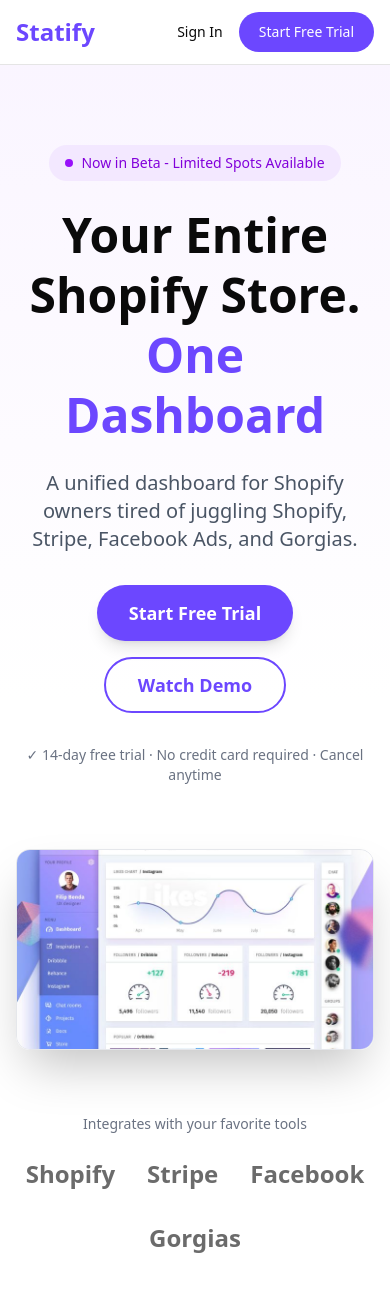
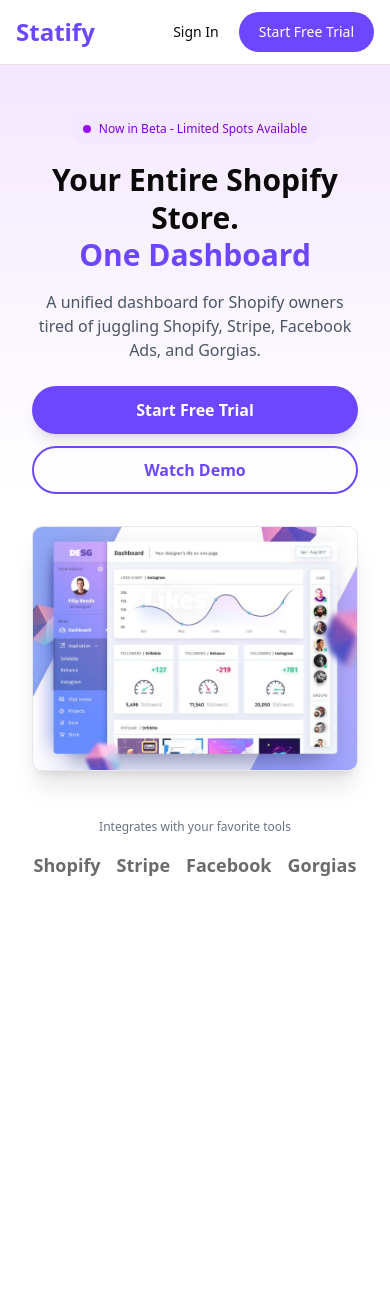
Before and after one commit to JOSEPH-Inalegwu/docket, a Next.js app: page / in a window 390 px wide. Shown: the top 1292 px of the page. After the commit the page ends 927 px from the top, so only its background shows below. Built offline with nearby package versions, Linux system fonts and the light colour scheme; no server answers.

Commit message:
Refactor dashboard and landing pages with authentication and navigation updates

```diff
--- a/app/(dashboard)/dashboard/page.tsx
+++ b/app/(dashboard)/dashboard/page.tsx
@@ -2,7 +2,7 @@
 
 const page = () => {
   return (
-    <div>Dashbord</div>
+    <div>MAIN DASHBOARD</div>
   )
 }
 
--- a/app/page.tsx
+++ b/app/page.tsx
@@ -1,8 +1,16 @@
+import { auth } from "@clerk/nextjs/server";
+import { redirect } from "next/navigation";
 import Hero from "@/components/landing/hero";
 import LandingNavbar from '@/components/navigation/landing-navbar'
 
 
-export default function LandingPage() {
+export default async function LandingPage() {
+  const { userId } = await auth();
+
+  if (userId) {
+    redirect("/dashboard");
+  }
+
   return (
     <main>
         <LandingNavbar />
--- a/components/landing/hero.tsx
+++ b/components/landing/hero.tsx
@@ -4,64 +4,82 @@
 
 export default function Hero() {
   return (
-    <section className="relative container mx-auto px-4 py-20 text-center overflow-hidden">
+    <section
+      className="relative container mx-auto px-4 sm:px-6 lg:px-8 py-12 sm:py-16 md:py-20 lg:py-24 text-center overflow-hidden"
+      aria-labelledby="hero-heading"
+    >
       {/* Background gradient decoration */}
-      <div className="absolute inset-0 -z-10 bg-gradient-to-b from-purple-50 via-white to-white"></div>
+      <div
+        className="absolute inset-0 -z-10 bg-gradient-to-b from-purple-100 via-white to-white"
+        aria-hidden="true"
+      ></div>
 
       {/* Badge */}
-      <div className="inline-flex items-center gap-2 px-4 py-2 rounded-full bg-purple-100 text-purple-700 text-sm font-medium mb-6">
-        <span className="flex h-2 w-2 rounded-full bg-purple-600"></span>
-        Now in Beta - Limited Spots Available
+      <div className="inline-flex items-center gap-2 px-3 sm:px-4 py-2 rounded-full bg-purple-100 text-purple-700 text-xs sm:text-sm font-medium mb-4 sm:mb-6">
+        <span className="flex h-2 w-2 rounded-full bg-purple-600" aria-hidden="true"></span>
+        <span>Now in Beta - Limited Spots Available</span>
       </div>
 
-      <h1 className="text-5xl md:text-6xl font-bold mb-6 leading-tight">
+      <h1
+        id="hero-heading"
+        className="text-3xl sm:text-4xl md:text-5xl lg:text-6xl xl:text-7xl font-bold mb-4 sm:mb-6 leading-tight px-4"
+      >
         Your Entire Shopify Store. <br />
         <span className="text-[#6c47ff]">One Dashboard</span>
       </h1>
 
-      <p className="text-xl text-gray-600 mb-8 max-w-2xl mx-auto">
+      <p className="text-base sm:text-lg md:text-xl text-gray-600 mb-6 sm:mb-8 max-w-2xl mx-auto px-4">
         A unified dashboard for Shopify owners tired of juggling Shopify, Stripe, Facebook Ads, and Gorgias.
       </p>
 
       {/* CTA Buttons */}
-      <div className="flex flex-col sm:flex-row items-center justify-center gap-4 mb-8">
+      <div className="flex flex-col sm:flex-row items-center justify-center gap-3 sm:gap-4 mb-8 sm:mb-12 px-4">
         <SignUpButton mode="modal">
-          <button className="bg-[#6c47ff] text-white rounded-full font-semibold text-lg h-14 px-8 hover:bg-[#5a3ad1] transition-all shadow-lg hover:shadow-xl hover:scale-105">
+          <button
+            className="w-full sm:w-auto bg-[#6c47ff] text-white rounded-full font-semibold text-base sm:text-lg h-12 sm:h-14 px-6 sm:px-8 hover:bg-[#5a3ad1] transition-all shadow-lg hover:shadow-xl hover:scale-105 active:scale-100"
+            aria-label="Start your free trial"
+          >
             Start Free Trial
           </button>
         </SignUpButton>
 
-        <button className="border-2 border-[#6c47ff] text-[#6c47ff] rounded-full font-semibold text-lg h-14 px-8 hover:bg-[#6c47ff] hover:text-white transition-all">
+        <button
+          className="w-full sm:w-auto border-2 border-[#6c47ff] text-[#6c47ff] rounded-full font-semibold text-base sm:text-lg h-12 sm:h-14 px-6 sm:px-8 hover:bg-purple-50 transition-all active:scale-95 cursor-pointer"
+          aria-label="Watch product demonstration"
+        >
           Watch Demo
         </button>
       </div>
 
-      {/* Trust Badge */}
-      <p className="text-sm text-gray-500 mb-16">
-        ✓ 14-day free trial · No credit card required · Cancel anytime
-      </p>
-
       {/* Dashboard Preview */}
-      <div className="max-w-5xl mx-auto">
-        <div className="rounded-xl shadow-2xl border border-gray-200 overflow-hidden bg-gradient-to-br from-purple-50 to-blue-50 aspect-video flex items-center justify-center">
+      <div className="max-w-5xl mx-auto px-4 mb-12 sm:mb-16">
+        <div className="rounded-lg sm:rounded-xl shadow-xl sm:shadow-2xl border border-gray-200 overflow-hidden bg-gradient-to-br from-purple-50 to-blue-50">
           <Image
             src="/images/Hero-Dashboard.jpeg"
-            alt="Dashboard Preview"
+            alt="Unified Shopify dashboard showing analytics, integrations with Stripe, Facebook Ads, and Gorgias customer support"
             width={1200}
             height={675}
-            className="object-cover w-full h-full"
+            className="object-cover w-full h-auto"
+            priority
+            sizes="(max-width: 640px) 100vw, (max-width: 1024px) 90vw, 1200px"
           />
         </div>
       </div>
 
       {/* Integration Logos */}
-      <div className="mt-16">
-        <p className="text-sm text-gray-500 mb-6">Integrates with your favorite tools</p>
-        <div className="flex items-center justify-center gap-8 flex-wrap opacity-60 grayscale">
-          <span className="text-2xl font-bold">Shopify</span>
-          <span className="text-2xl font-bold">Stripe</span>
-          <span className="text-2xl font-bold">Facebook</span>
-          <span className="text-2xl font-bold">Gorgias</span>
+      <div className="mt-12 sm:mt-16 px-4">
+        <p className="text-xs sm:text-sm text-gray-500 mb-4 sm:mb-6">
+          Integrates with your favorite tools
+        </p>
+        <div
+          className="flex items-center justify-center gap-4 sm:gap-6 md:gap-8 flex-wrap opacity-60 grayscale"
+          role="list"
+          aria-label="Integration partners"
+        >
+          <span className="text-lg sm:text-xl md:text-2xl font-bold" role="listitem">Shopify</span>
+          <span className="text-lg sm:text-xl md:text-2xl font-bold" role="listitem">Stripe</span>
+          <span className="text-lg sm:text-xl md:text-2xl font-bold" role="listitem">Facebook</span>
+          <span className="text-lg sm:text-xl md:text-2xl font-bold" role="listitem">Gorgias</span>
         </div>
       </div>
     </section>
--- a/components/navigation/dashboard-navbar.tsx
+++ b/components/navigation/dashboard-navbar.tsx
@@ -1,9 +1,55 @@
-import React from 'react'
+import Link from 'next/link'
+import { UserButton } from '@clerk/nextjs'
 
-const DashboardNavbar = () => {
+export default function DashboardNavbar() {
   return (
-    <div>dashboard-navbar</div>
+    <header className="sticky top-0 z-50 w-full border-b bg-white shadow-sm">
+      <div className="container mx-auto flex h-16 items-center justify-between px-4 sm:px-6 lg:px-8">
+        {/* Logo */}
+        <Link href="/dashboard" className="flex items-center space-x-2">
+          <span className="text-2xl font-bold text-[#6c47ff]">Statify</span>
+        </Link>
+
+        {/* Navigation Links */}
+        <nav className="hidden md:flex items-center space-x-6">
+          <Link
+            href="/dashboard"
+            className="text-sm font-medium text-gray-700 hover:text-[#6c47ff] transition-colors"
+          >
+            Overview
+          </Link>
+          <Link
+            href="/dashboard/analytics"
+            className="text-sm font-medium text-gray-700 hover:text-[#6c47ff] transition-colors"
+          >
+            Analytics
+          </Link>
+          <Link
+            href="/integrations"
+            className="text-sm font-medium text-gray-700 hover:text-[#6c47ff] transition-colors"
+          >
+            Integrations
+          </Link>
+          <Link
+            href="/settings"
+            className="text-sm font-medium text-gray-700 hover:text-[#6c47ff] transition-colors"
+          >
+            Settings
+          </Link>
+        </nav>
+
+        {/* User Profile */}
+        <div className="flex items-center gap-4">
+          <UserButton
+            afterSignOutUrl="/"
+            appearance={{
+              elements: {
+                avatarBox: "w-12 h-12"
+              }
+            }}
+          />
+        </div>
+      </div>
+    </header>
   )
 }
-
-export default DashboardNavbar
--- a/components/navigation/landing-navbar.tsx
+++ b/components/navigation/landing-navbar.tsx
@@ -27,7 +27,7 @@
           </Link>
         </nav>
 
-        <div className="flex items-center gap-4">
+        <div className="flex items-center gap-5">
           <SignedOut>
             <SignInButton mode="modal">
               <button className="text-sm font-medium cursor-pointer hover:text-[#6c47ff]">
@@ -41,11 +41,6 @@
             </SignUpButton>
           </SignedOut>
           <SignedIn>
-            <Link href="/dashboard">
-              <button className="text-sm font-medium hover:text-[#6c47ff]">
-                Dashboard
-              </button>
-            </Link>
             <UserButton afterSignOutUrl="/" />
           </SignedIn>
         </div>
--- a/middleware.ts
+++ b/middleware.ts
@@ -1,4 +1,5 @@
 import { clerkMiddleware, createRouteMatcher } from '@clerk/nextjs/server'
+import { NextResponse } from 'next/server'
 
 const isProtectedRoute = createRouteMatcher([
   '/dashboard(.*)',
@@ -6,7 +7,21 @@
   '/settings(.*)',
 ])
 
+const isPublicRoute = createRouteMatcher([
+  '/',
+  '/#features',
+  '/#pricing',
+  '/#how-it-works',
+  // '/api/webhooks(.*)',
+])
+
 export default clerkMiddleware(async (auth, req) => {
+  const { userId } = await auth()
+
+  if (userId && req.nextUrl.pathname === '/') {
+    return NextResponse.redirect(new URL('/dashboard', req.url))
+  }
+
   if (isProtectedRoute(req)) {
     await auth.protect()
   }
```
